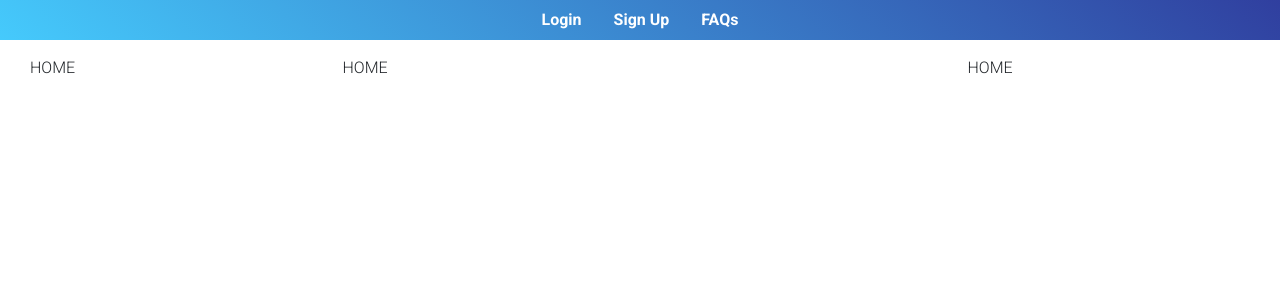
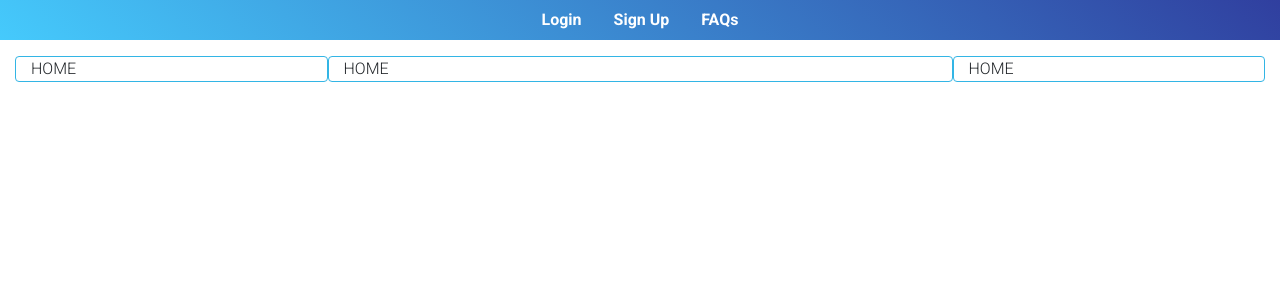
Before and after one commit to wyncode/c38_final_timer, a React (Create React App) app in the folder client/: page / in a window 1280 px wide. Shown: the top 300 px of the page. Built offline with nearby package versions, Linux system fonts and the light colour scheme.

Commit message:
sign up animations and home page border

```diff
--- a/client/src/pages/ForgotPassword.jsx
+++ b/client/src/pages/ForgotPassword.jsx
@@ -8,7 +8,6 @@ import {
   MDBCard,
   MDBCardBody
 } from 'mdbreact';
-//import Navigation from '../components/Navigation';
 
 const ForgotPassword = () => {
   return (
--- a/client/src/pages/Home.jsx
+++ b/client/src/pages/Home.jsx
@@ -8,9 +8,24 @@ const Home = () => {
       <MDBRow></MDBRow>
       <h1>Hi</h1>
       <MDBRow>
-        <MDBCol md="3">HOME</MDBCol>
-        <MDBCol md="6">HOME</MDBCol>
-        <MDBCol md="3">HOME</MDBCol>
+        <MDBCol
+          md="3"
+          className="block-example border border-info border-weight rounded mb-0"
+        >
+          HOME
+        </MDBCol>
+        <MDBCol
+          md="6"
+          className="block-example border border-info rounded mb-0"
+        >
+          HOME
+        </MDBCol>
+        <MDBCol
+          md="3"
+          className="block-example border border-info rounded mb-0"
+        >
+          HOME
+        </MDBCol>
       </MDBRow>
     </MDBContainer>
   );
--- a/client/src/pages/SignUp.jsx
+++ b/client/src/pages/SignUp.jsx
@@ -6,7 +6,8 @@ import {
   MDBInput,
   MDBBtn,
   MDBCard,
-  MDBCardBody
+  MDBCardBody,
+  MDBAnimation
 } from 'mdbreact';
 import { AppContext } from '../context/AppContext';
 import axios from 'axios';
@@ -38,6 +39,7 @@ const SignUp = ({ history }) => {
       <MDBRow className="no-gutters">
         <MDBCol></MDBCol>
         <MDBCol>
+          <MDBAnimation type="bounceInDown" duration="600ms">
             <MDBCard className="py-2">
               <MDBCardBody>
                 <form onSubmit={handleSignUp}>
@@ -93,6 +95,7 @@ const SignUp = ({ history }) => {
                 </form>
               </MDBCardBody>
             </MDBCard>
+          </MDBAnimation>
         </MDBCol>
         <MDBCol></MDBCol>
       </MDBRow>
```
Lines whose indentation alone changed are shown as unchanged.
